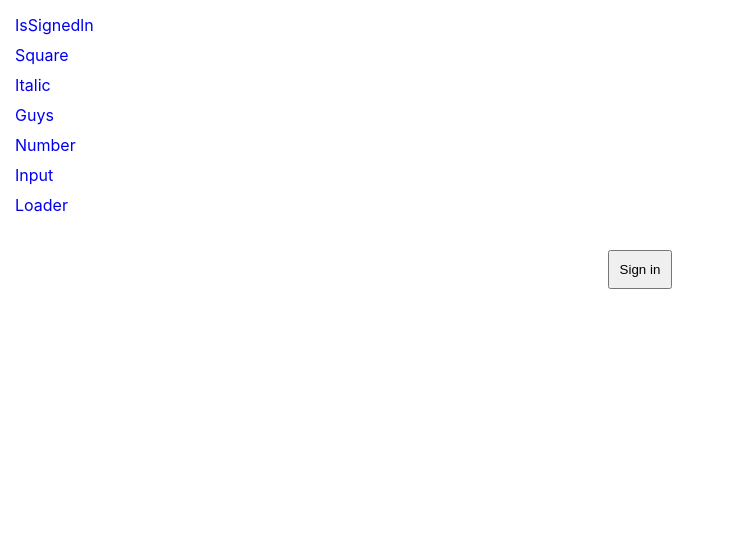
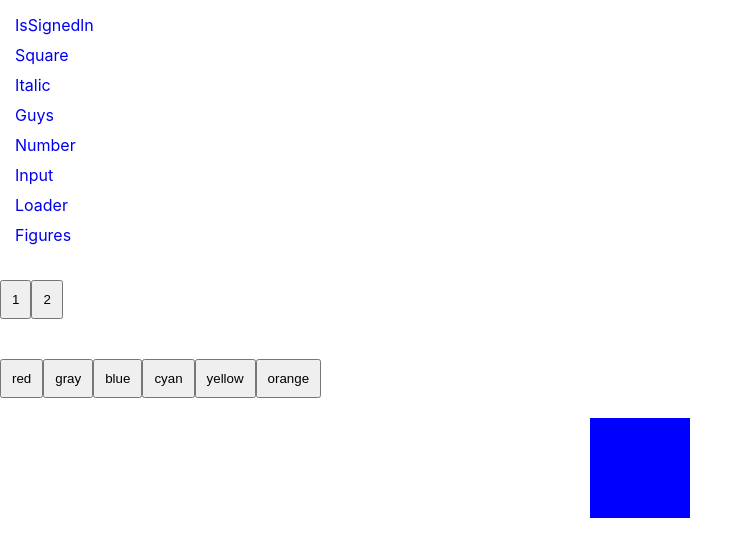
Before and after one commit to Iri-iri/react_hw3, a React (Create React App) app: page /figure/1/blue in a window 1280 px wide. Shown: the top 556 px of the page, without its empty margins (0-753 px from the left). Built offline with nearby package versions, Linux system fonts and the light colour scheme.

Commit message:
create task figure_route

```diff
--- /dev/null
+++ b/src/Tasks/FigureRoute.js
@@ -0,0 +1,47 @@
+import React from 'react';
+import { useState } from 'react';
+import './Styles.css';
+
+import Figure from './FiguresComponents/Figure';
+
+import { BrowserRouter as Router, Switch, Route, Link } from 'react-router-dom';
+
+const FigureRoute = () => {
+  const types = [1, 2];
+  const colors = ['red', 'gray', 'blue', 'cyan', 'yellow', 'orange'];
+
+  const [type, setType] = useState(types[0]);
+  const [color, setColor] = useState(colors[0]);
+
+  return (
+    <Router>
+      <div>
+        <div>
+          {types.map((item, index) => (
+            <Link to={`/figure/${item}/${color}`} onClick={() => setType(item)}>
+              <button key={index} className={item}>
+                {item}
+              </button>
+            </Link>
+          ))}
+        </div>
+
+        <div>
+          {colors.map((item, index) => (
+            <Link to={`/figure/${type}/${item}`} onClick={() => setColor(item)}>
+              <button key={index} className={item}>
+                {item}
+              </button>
+            </Link>
+          ))}
+        </div>
+
+        <Switch>
+          <Route path='/figure/:type/:color' children={<Figure />} />
+        </Switch>
+      </div>
+    </Router>
+  );
+};
+
+export default FigureRoute;
--- /dev/null
+++ b/src/Tasks/FiguresComponents/Figure.js
@@ -0,0 +1,29 @@
+import React from 'react';
+import { useParams } from 'react-router-dom';
+import '../Styles.css';
+
+const Figure = () => {
+  const { type } = useParams();
+  const { color } = useParams();
+
+  const types = { 1: 'square', 2: 'circle' };
+
+  const colors = {
+    red: 'red',
+    gray: 'gray',
+    blue: 'blue',
+    cyan: 'cyan',
+    yellow: 'yellow',
+    orange: 'orange',
+  };
+
+
+  return (
+    <div
+      className={`${types[type]}`}
+      style={{ backgroundColor: `${colors[color]}` }}
+    ></div>
+  );
+};
+
+export default Figure;
--- a/src/Tasks/Router.js
+++ b/src/Tasks/Router.js
@@ -1,5 +1,6 @@
 import React, { Component } from 'react';
 import { BrowserRouter, Switch, Route, Link } from 'react-router-dom';
+
 import IsSignedln from './IsSignedln';
 import Square from './Square';
 import Italic from './Italic';
@@ -7,6 +8,8 @@ import Guys from './Guys';
 import Number from './Number';
 import Input from './Input';
 import Loader from './Loader';
+import FigureRoute from './FigureRoute';
+
 import './Styles.css';
 
 class Navigator extends Component {
@@ -25,6 +28,7 @@ class Navigator extends Component {
           <Link to='/number'>Number</Link>
           <Link to='/input'>Input</Link>
           <Link to='/loader'>Loader</Link>
+          <Link to='/figure'>Figures</Link>
         </nav>
 
         <Switch>
@@ -58,6 +62,10 @@ class Navigator extends Component {
             <Loader />
           </Route>
 
+          <Route path='/figure'>
+            <FigureRoute />
+          </Route>
+
           <Route path='/'>
             <IsSignedln />
           </Route>
--- a/src/Tasks/Styles.css
+++ b/src/Tasks/Styles.css
@@ -86,3 +86,18 @@ nav a {
     transform: rotate(360deg);
   }
 }
+
+.circle {
+  width: 100px;
+  height: 100px;
+  background-color: red;
+  border-radius: 50%;
+  margin: 0 auto;
+}
+
+.square {
+  width: 100px;
+  height: 100px;
+  background-color: red;
+  margin: 0 auto;
+}
```
